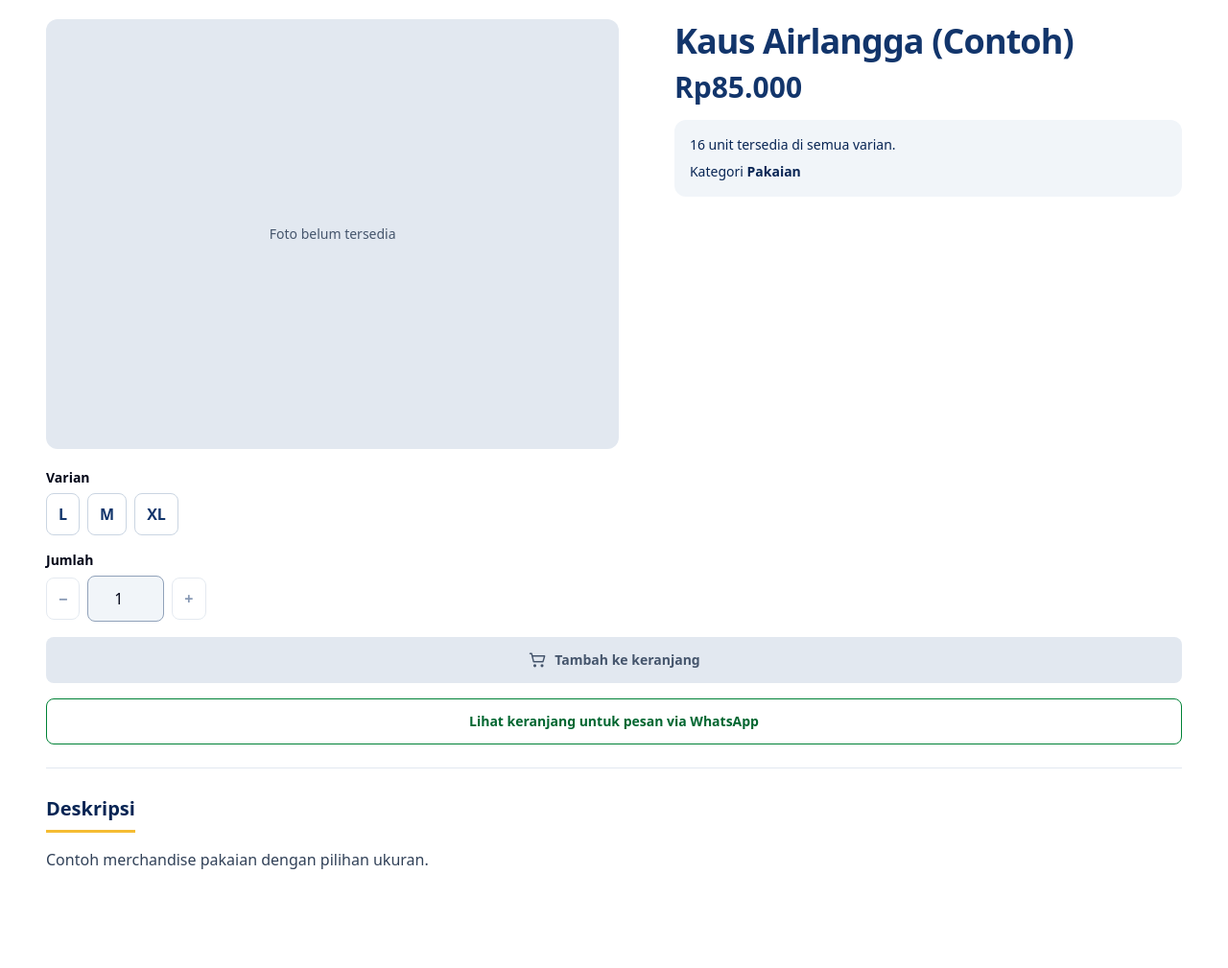
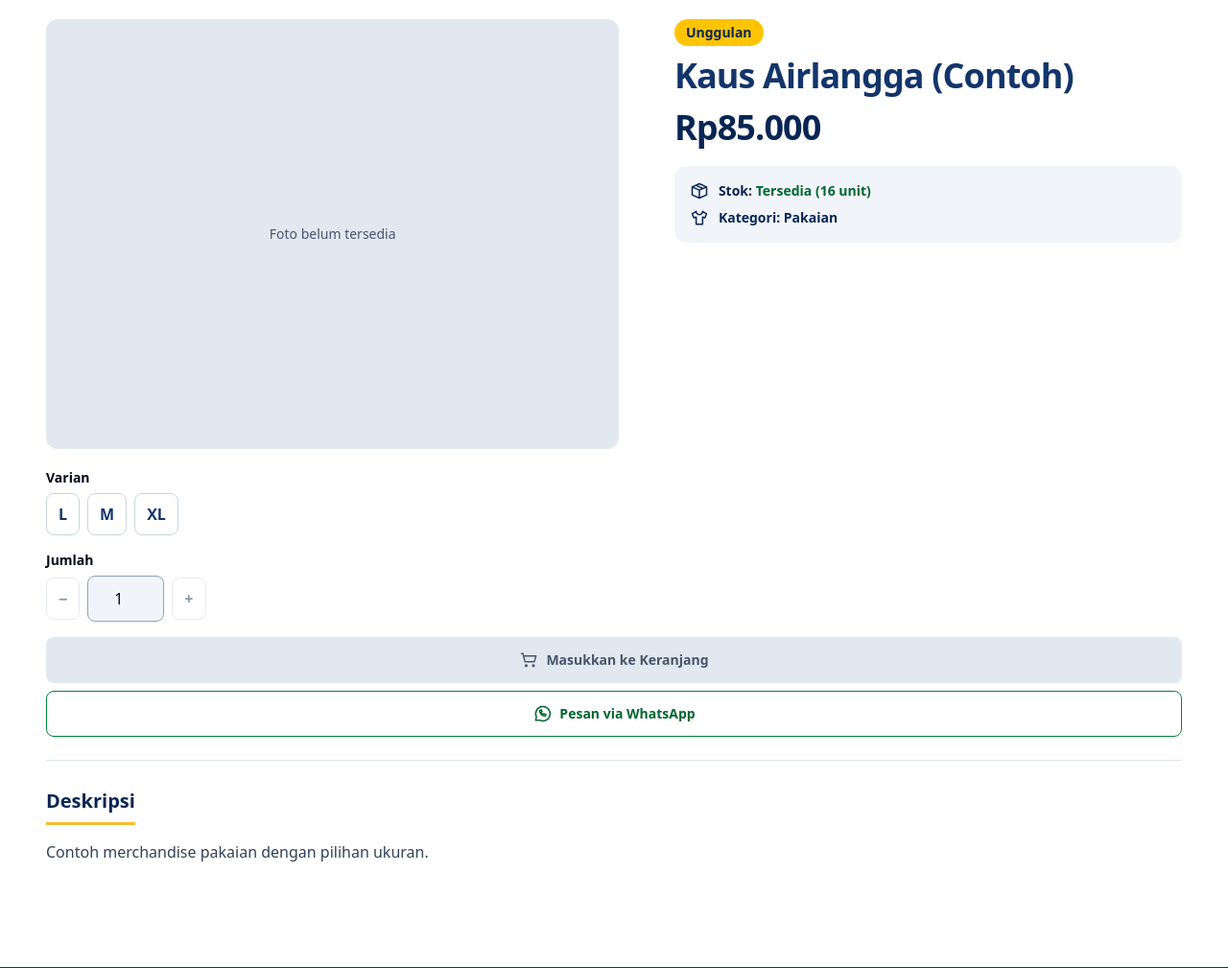
Before and after one commit to syahidshun7/toko-merchandise-airlangga, a Laravel app: page /produk/kaus-airlangga-demo in a window 1280 px wide. Shown: the part 136-1145 px from the top of the page at 96% size. Run offline with Laravel 12, Linux system fonts and the light colour scheme; data comes from the database, SQL or seed files in the repository; data that the repository does not hold is empty; style sheets or scripts are compiled from the project's sources; parts of the project's set-up code (start-up, migrations or seed data) failed here and were passed over; some libraries are stand-ins or nearby versions.

Commit message:
Refine product details and purchase buttons

```diff
--- a/resources/css/app.css
+++ b/resources/css/app.css
@@ -415,7 +415,7 @@
     .market-product-facts a { @apply font-semibold hover:underline; }
     .store-detail .store-options { @apply gap-4 rounded-none bg-transparent p-0 sm:col-span-2; }
     .store-detail .store-button-gold:not(:disabled) { @apply bg-[#ffc400] text-[#082554] hover:bg-amber-300; }
-    .market-cart-link { @apply border border-green-700 text-green-800 hover:bg-green-50; }
+    .market-cart-link { @apply border border-green-700 bg-white text-green-800 hover:bg-green-50; }
     .store-description { @apply mt-6 rounded-none border-x-0 border-b-0 px-0 sm:px-0; }
     .store-description h2 { @apply border-b-3; }
 }
@@ -609,3 +609,16 @@
         pointer-events: none;
     }
 }
+
+@layer components {
+    .detail-status-badge {
+        @apply w-fit rounded-full bg-[#ffc400] px-3 py-1 text-sm font-bold text-[#082554];
+    }
+    .store-detail-info .store-detail-price {
+        @apply mt-1 text-3xl tracking-tight text-[#082554] sm:text-4xl;
+    }
+    .store-detail-info .market-product-facts { @apply mt-3 bg-slate-100 p-3 sm:p-4; }
+    .detail-fact { @apply flex items-start gap-2.5 wrap-anywhere; }
+    .detail-fact svg { @apply size-5; }
+    .detail-stock { @apply font-semibold; }
+}
--- a/resources/js/store.js
+++ b/resources/js/store.js
@@ -69,7 +69,7 @@ if (product) {
 
         price.textContent = 'Rp' + format.format(Number(option.dataset.price));
         if (!variants.form.hasAttribute('data-preorder')) {
-            stock.textContent = option.value ? format.format(units) + ' unit tersedia' : initialStock;
+            stock.textContent = option.value ? 'Tersedia (' + format.format(units) + ' unit)' : initialStock;
         }
         quantity.disabled = units < 1;
         addButton.disabled = units < 1;
--- a/resources/views/components/store/icon.blade.php
+++ b/resources/views/components/store/icon.blade.php
@@ -5,6 +5,7 @@
         @case('menu') <path d="M4 6h16M4 12h16M4 18h16"/> @break
         @case('filter') <path d="M3 4h18l-7 8v6l-4 2v-8z"/> @break
         @case('shirt') <path d="m8 4-5 3 2 5 3-1v9h8v-9l3 1 2-5-5-3a4 4 0 0 1-8 0Z"/> @break
+        @case('package') <path d="M3 7l9-4 9 4v10l-9 4-9-4zM3 7l9 4 9-4m-9 4v10M7.5 5l9 4"/> @break
         @case('bag') <path d="M5 8h14l2 13H3zM8 9V6a4 4 0 0 1 8 0v3"/> @break
         @case('bottle') <path d="M9 3h6v4l3 4v8a2 2 0 0 1-2 2H8a2 2 0 0 1-2-2v-8l3-4zM7 12h10M7 17h10"/> @break
         @case('book') <rect x="5" y="3" width="14" height="18" rx="2"/><path d="M9 3v18m3-13h4m-4 4h4"/> @break
--- a/resources/views/store/product.blade.php
+++ b/resources/views/store/product.blade.php
@@ -51,7 +51,9 @@
             </div>
             <div class="store-detail-info">
                 @if ($product->is_preorder)
-                    <span class="store-po">Pre-order (PO)</span>
+                    <span class="store-po detail-status-badge">Pre-order (PO)</span>
+                @elseif ($product->is_featured)
+                    <span class="detail-status-badge">Unggulan</span>
                 @endif
                 <h1>{{ $product->name }}</h1>
                 <p class="store-detail-price" data-product-price aria-live="polite">Rp{{ number_format($product->starting_price, 0, ',', '.') }}</p>
@@ -59,18 +61,25 @@
                 @php($hasDimensions = $product->variants->count() > 1 && $product->variants->every(fn ($option) => filled($option->size) && filled($option->color)))
                 @php($canOrder = $product->variants->isNotEmpty() && ($product->is_preorder || $product->variants_sum_stock > 0))
                 <div class="market-product-facts">
-                    <p data-product-stock aria-live="polite">
+                    <p class="detail-fact">
+                        <x-store.icon name="package" />
+                        <span>
+                            <strong>{{ $product->is_preorder ? 'Pre-order' : 'Stok' }}:</strong>
+                            <span data-product-stock aria-live="polite" class="detail-stock {{ !$product->is_preorder && $product->variants_sum_stock > 0 ? 'text-green-800' : '' }}">
                                 @if ($product->is_preorder && $canOrder)
                                     Estimasi siap {{ $product->preorder_estimate }}
-                        @elseif ($variant && $variant->stock > 0)
-                            {{ number_format($variant->stock, 0, ',', '.') }} unit tersedia
                                 @elseif (!$product->variants_sum_stock)
                                     Stok habis
                                 @else
-                            {{ number_format($product->variants_sum_stock, 0, ',', '.') }} unit tersedia di semua varian.
+                                    Tersedia ({{ number_format($variant?->stock ?? $product->variants_sum_stock, 0, ',', '.') }} unit)
                                 @endif
+                            </span>
+                        </span>
                     </p>
-                    <p>Kategori <a href="{{ route('store.category', $product->category->slug) }}">{{ $product->category->name }}</a></p>
+                    <p class="detail-fact">
+                        <x-store.icon name="shirt" />
+                        <span><strong>Kategori:</strong> <a href="{{ route('store.category', $product->category->slug) }}">{{ $product->category->name }}</a></span>
+                    </p>
                 </div>
             </div>
                 <form @if ($product->is_preorder) data-preorder @endif method="POST" action="{{ route('store.cart.store') }}" class="store-options">
@@ -132,8 +141,14 @@
                             <button type="button" data-quantity-step="1" aria-label="Tambah jumlah" hidden>+</button>
                         </div>
                     </div>
-                    <button class="store-button store-button-gold" type="submit" data-product-add @disabled(!$canOrder)><x-store.cart-icon /> Tambah ke keranjang</button>
-                    <a class="store-button market-cart-link" href="{{ route('store.cart.index') }}">Lihat keranjang untuk pesan via WhatsApp</a>
+                    <div class="grid gap-2">
+                        <button class="store-button store-button-gold" type="submit" data-product-add @disabled(!$canOrder)>
+                            <x-store.cart-icon /> Masukkan ke Keranjang
+                        </button>
+                        <a class="store-button market-cart-link" href="{{ route('store.cart.index') }}" aria-label="Pesan via WhatsApp melalui keranjang">
+                            <x-store.icon name="chat" /> Pesan via WhatsApp
+                        </a>
+                    </div>
                 </form>
         </article>
 
```
Lines whose indentation alone changed are shown as unchanged.
